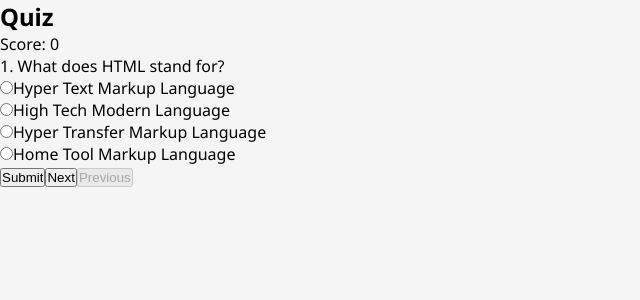
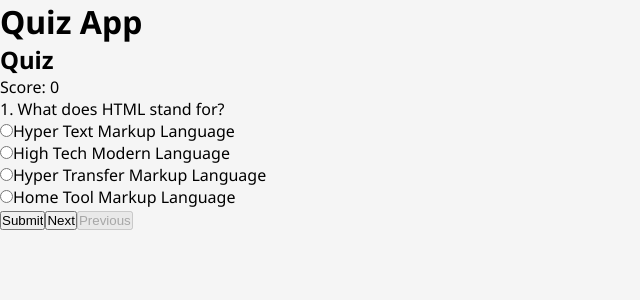
Before and after one commit to sahilkhan-777/quiz-app, a React (Vite) app: page / in a window 1280 px wide. Shown: the top 300 px of the page, without its empty margins (0-640 px from the left). Built offline with nearby package versions, Linux system fonts and the light colour scheme.

Commit message:
Add a header section with an h1

```diff
--- a/src/components/Header.jsx
+++ b/src/components/Header.jsx
@@ -1,6 +1,9 @@
 function Header(){
     return(
         <>
+        <header className="header">
+            <h1>Quiz App</h1>
+        </header>
         </>
     )
 };
```
